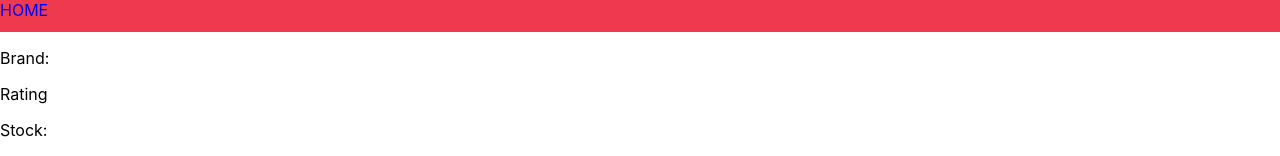
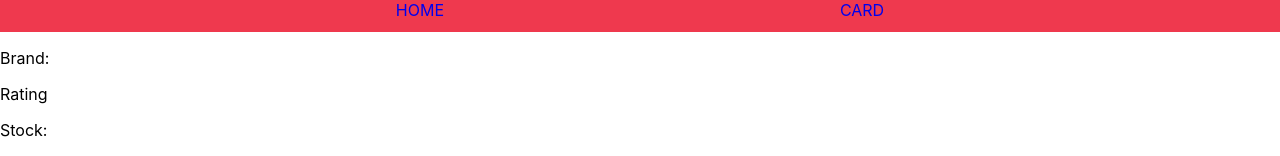
Before and after one commit to ghmasood/Digikala-Checkout-Discovery, a React (Create React App) app: page /product in a window 1280 px wide. Shown: the top 156 px of the page. Built offline with nearby package versions, Linux system fonts and the light colour scheme; no server answers.

Commit message:
[ADD] basic card page with show pid's

```diff
--- /dev/null
+++ b/src/components/cardPage/index.tsx
@@ -0,0 +1,22 @@
+import React from "react";
+import { useGetSingleProductQuery } from "../../store";
+import { useAppDispatch, useAppSelector } from "../../store/hook";
+
+function CardPage() {
+  const cardItems = useAppSelector((store) => store.card);
+  let cardData = [];
+  for (let i = 0; i < cardItems.total; i++) {
+    const { data } = useGetSingleProductQuery(cardItems.pids[i]);
+    cardData.push(data);
+  }
+  console.log(cardData);
+  return (
+    <div>
+      {cardItems.pids.map((item) => (
+        <div>{item}</div>
+      ))}
+    </div>
+  );
+}
+
+export default CardPage;
--- a/src/components/navBar/index.tsx
+++ b/src/components/navBar/index.tsx
@@ -3,17 +3,18 @@ import { Link } from "react-router-dom";
 
 function NavBar() {
   return (
-    <Link
+    <div
       style={{
         backgroundColor: "rgb(239, 57, 78)",
         width: "100%",
         height: "2rem",
         display: "flex",
+        justifyContent: "space-evenly",
       }}
-      to={"/"}
     >
-      HOME
-    </Link>
+      <Link to={""}>HOME</Link>
+      <Link to={"/card"}>CARD</Link>
+    </div>
   );
 }
 
--- a/src/components/productItemCard/index.tsx
+++ b/src/components/productItemCard/index.tsx
@@ -24,7 +24,7 @@ function ProductItemCard({
   discount,
 }: IProductItemCardProps) {
   const reduxDispatch = useAppDispatch();
-
+  const FinalPrice = ((price * (100 - discount)) / 100).toFixed(0);
   return (
     <>
       <div className={styles.cardItem}>
@@ -44,9 +44,7 @@ function ProductItemCard({
                 <span className={discount > 0 ? styles.sale : ""}>
                   ${price}
                 </span>
-                {discount > 0 && (
-                  <span>${((price * (100 - discount)) / 100).toFixed(0)}</span>
-                )}
+                {discount > 0 && <span>${FinalPrice}</span>}
               </div>
               {discount > 0 && (
                 <span className={styles.discount}>{discount.toFixed(0)}%</span>
```
